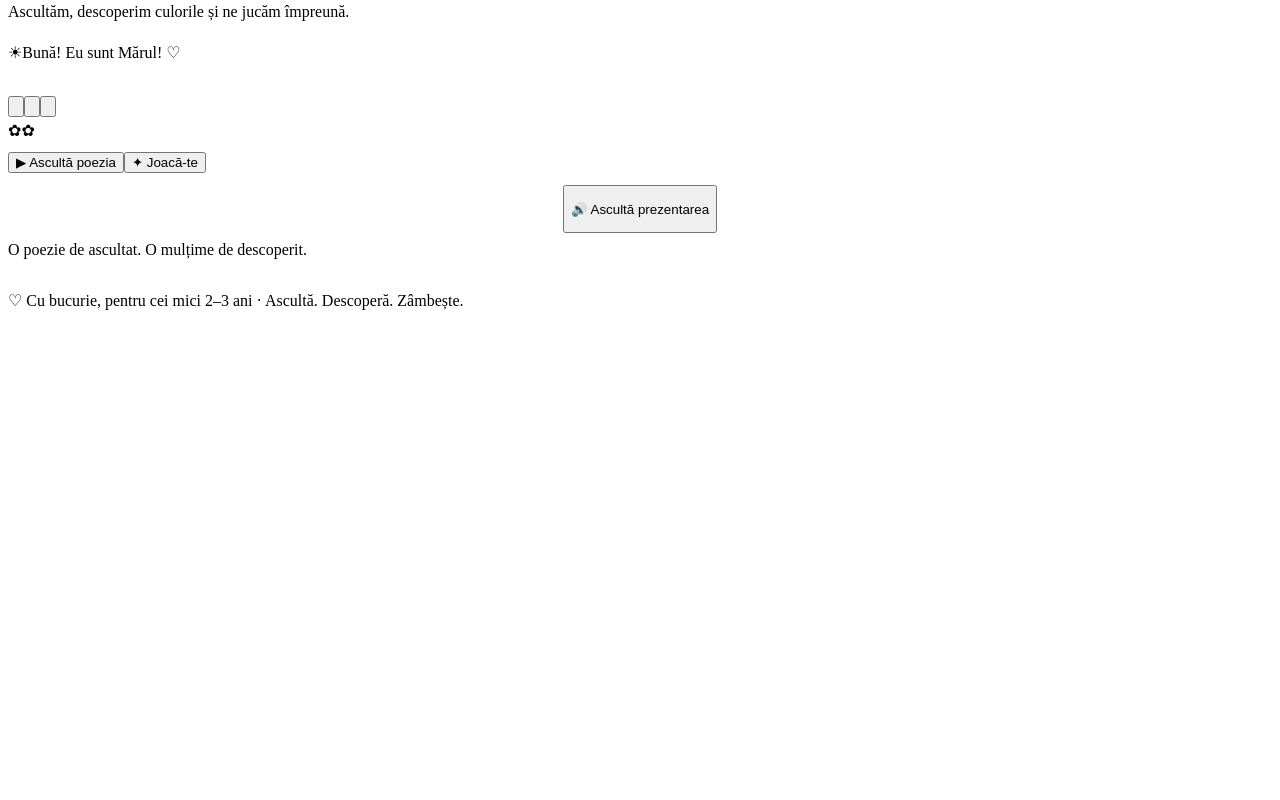
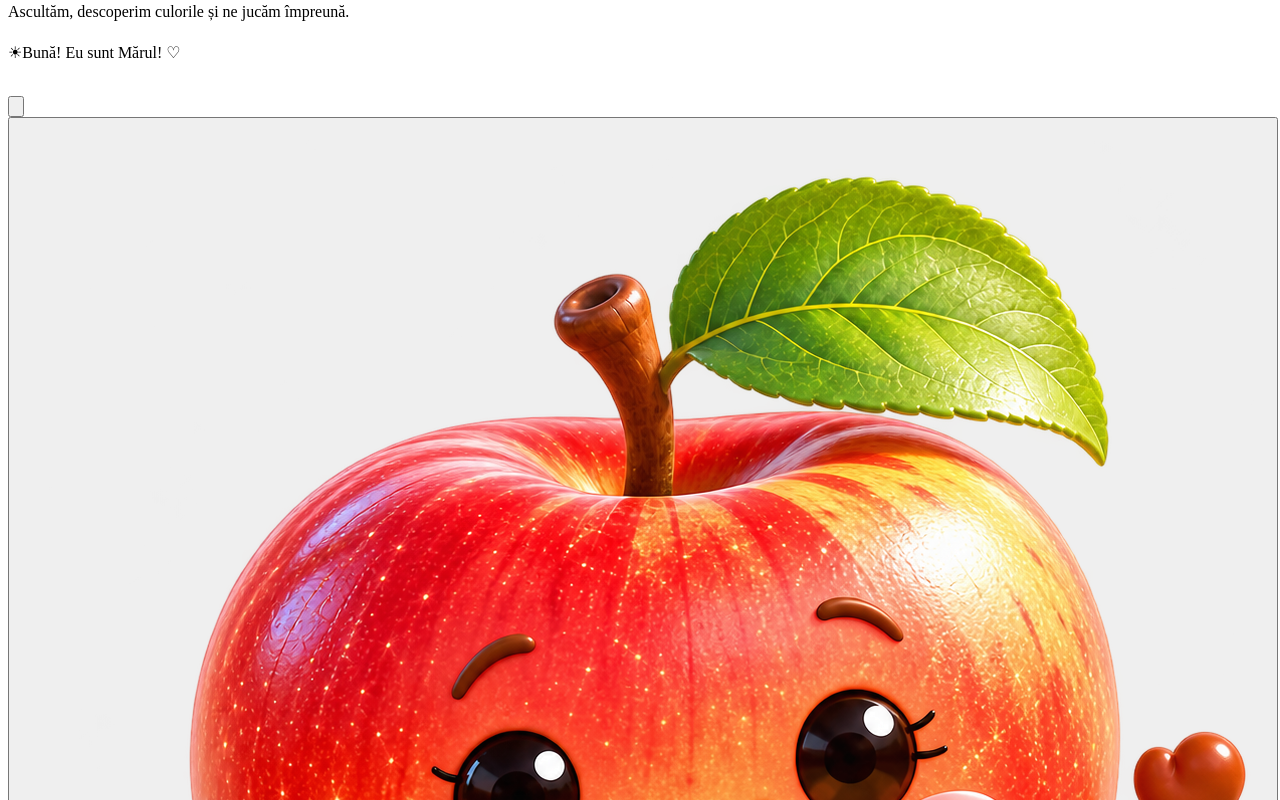
Before and after one commit to alinapalcu1-ship-it/marul-interactiv, a React (Vite) app: page / in a window 1280 px wide. Shown: the part 1400-2200 px from the top of the page. Before the commit the page ends 1718 px from the top, so only its background shows below. Built offline with nearby package versions, Linux system fonts and the light colour scheme; the HTML template or start-up script is replaced by a standard one.

Commit message:
Restore original apple art, visible stem and horizontal three-piece puzzle

```diff
--- a/src/components/ObjectToy.jsx
+++ b/src/components/ObjectToy.jsx
@@ -21,7 +21,7 @@ export default function ObjectToy({ name, sound = false, className = '', wave =
     timer.current = setTimeout(() => setGreeting(false), 2200);
     playClip(name, sound);
   }}>
-    {['apple', 'girl', 'boy'].includes(name) ? <CharacterSprite name={name} wave={wave || greeting}/> : <motion.img key={turn} src={imagePath(name)} alt={labels[name]} draggable="false"
-      animate={animation} transition={{ duration: 1.8, ease: 'easeInOut' }} />}
+    {['girl', 'boy'].includes(name) ? <CharacterSprite name={name} wave={wave || greeting}/> : <motion.img key={turn} src={imagePath(name)} alt={labels[name]} draggable="false"
+      animate={wave && name === 'apple' && !reduce ? { rotate: [0, -4, 4, 0] } : animation} transition={{ duration: 1.8, ease: 'easeInOut' }} />}
   </button>;
 }
```
